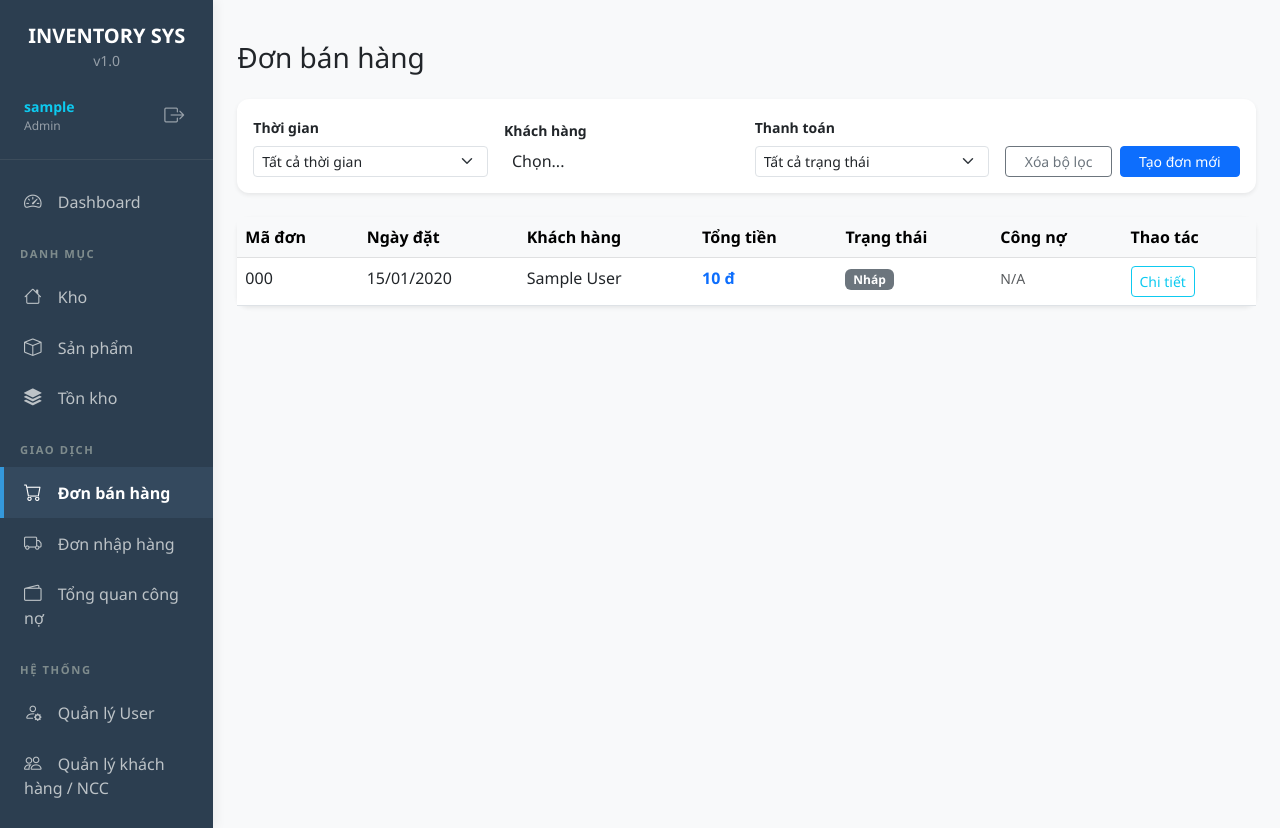
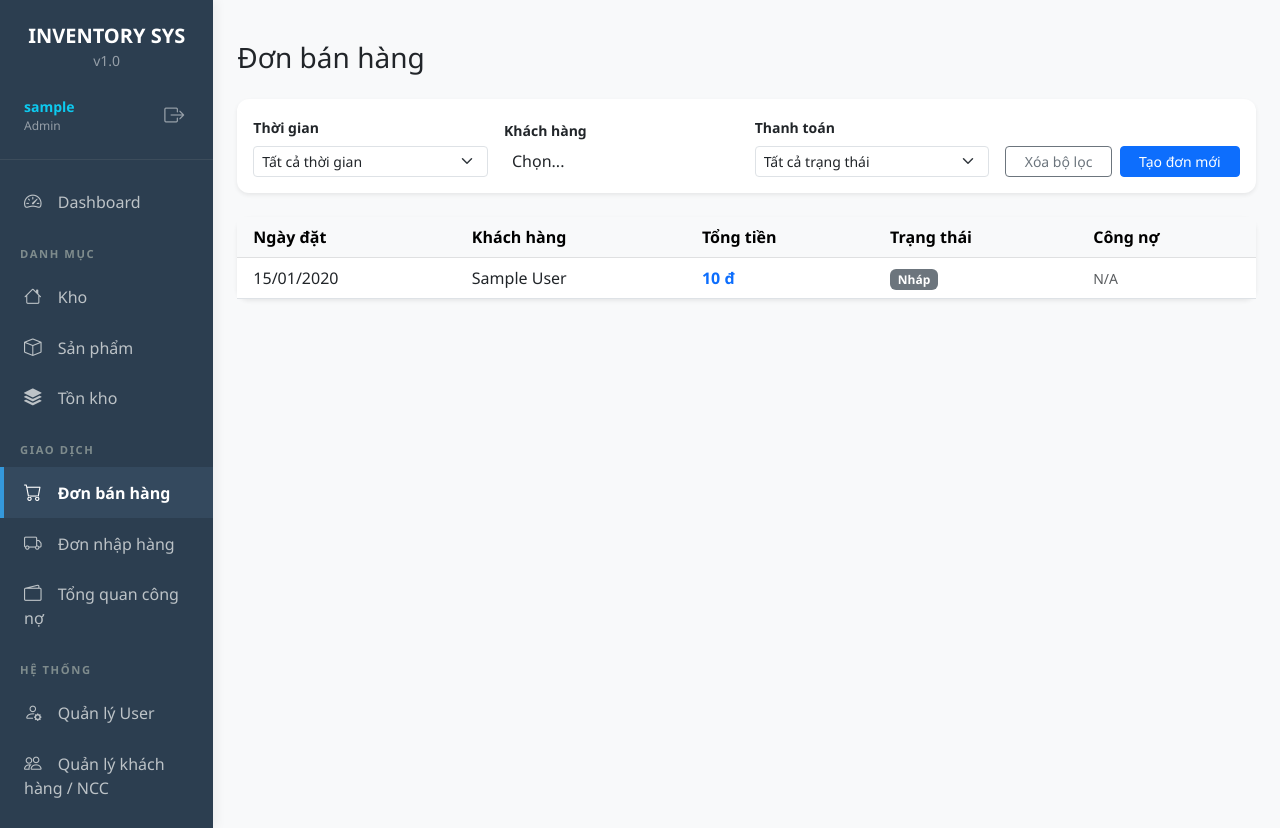
Before and after one commit to tinhduong/inventory_system, a Django app: page /orders/sales/ in a window 1280 px wide. Run offline with Django 5.2, Linux system fonts and the light colour scheme; a user stored in the database is signed in; tables that the repository leaves empty hold one stand-in row (values such as "Sample post"); some libraries are stand-ins or nearby versions.

Commit message:
UI: hide Order Code column and make table rows clickable in order lists

```diff
--- a/templates/orders/sales_list.html
+++ b/templates/orders/sales_list.html
@@ -51,20 +51,17 @@
             <table class="table table-hover mb-0">
                 <thead class="table-light">
                     <tr>
-                        <th>Mã đơn</th>
-                        <th>Ngày đặt</th>
+                        <th class="ps-3">Ngày đặt</th>
                         <th>Khách hàng</th>
                         <th>Tổng tiền</th>
                         <th>Trạng thái</th>
                         <th>Công nợ</th>
-                        <th>Thao tác</th>
                     </tr>
                 </thead>
                 <tbody>
                     {% for order in orders %}
-                    <tr>
-                        <td>{{ order.code }}</td>
-                        <td>{{ order.order_date|date:"d/m/Y" }}</td>
+                    <tr onclick="window.location='{% url 'orders:sales-detail' order.pk %}'" style="cursor: pointer;">
+                        <td class="ps-3">{{ order.order_date|date:"d/m/Y" }}</td>
                         <td>{{ order.customer.name }}</td>
                         <td class="fw-bold text-primary">{{ order.total_amount|floatformat:0|intcomma }} đ</td>
                         <td>
@@ -81,13 +78,10 @@
                             <span class="text-muted small italic">N/A</span>
                             {% endif %}
                         </td>
-                        <td>
-                            <a href="{% url 'orders:sales-detail' order.pk %}" class="btn btn-sm btn-outline-info">Chi tiết</a>
-                        </td>
                     </tr>
                     {% empty %}
                     <tr>
-                        <td colspan="7" class="text-center py-4 text-muted">Không tìm thấy đơn hàng nào phù hợp với bộ lọc.</td>
+                        <td colspan="5" class="text-center py-4 text-muted">Không tìm thấy đơn hàng nào phù hợp với bộ lọc.</td>
                     </tr>
                     {% endfor %}
                 </tbody>
```
Also changed, not shown: templates/orders/purchase_list.html (+4 -10 lines).
